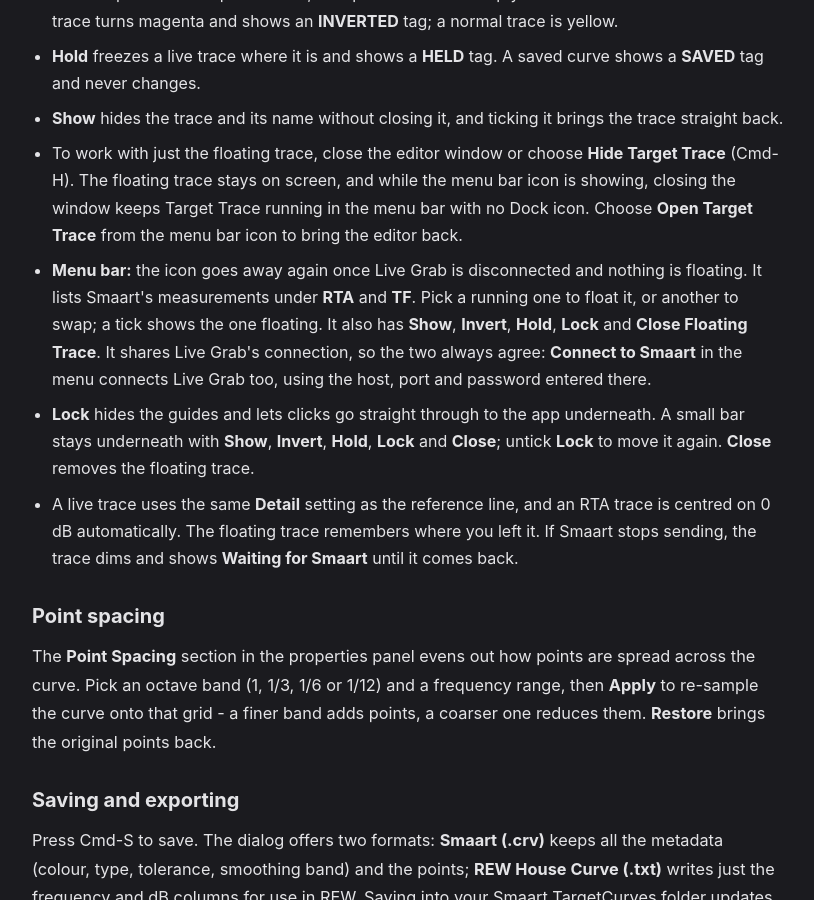
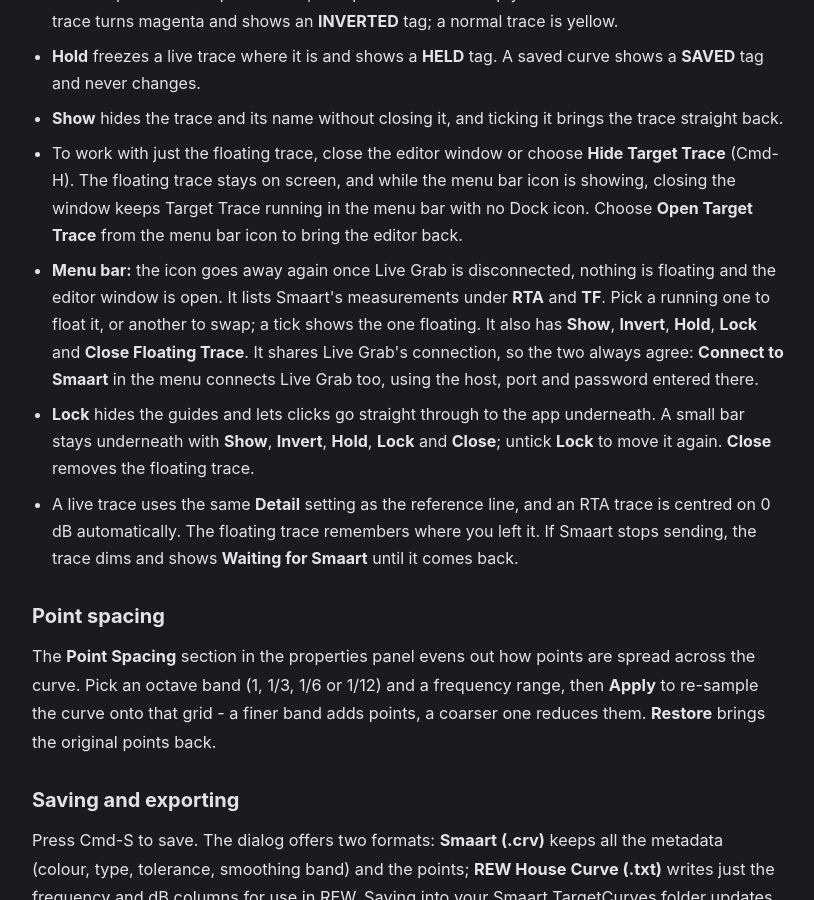
Before and after one commit to BSKapps/bskapps.github.io, a Jekyll site: the page built from articles/target-trace-guide/index.html, in a window 1280 px wide and 900 px high, scrolled down 4305 px. Shown: the whole window, without its empty margins (232-1046 px from the left). Built offline with Jekyll 4.4.1, drawn with Linux system fonts in a browser that asks for light colours.

Commit message:
Target Trace guide: the menu bar icon stays while the editor is closed to the menu bar

```diff
--- a/_data/guides/target-trace-guide.json
+++ b/_data/guides/target-trace-guide.json
@@ -197,7 +197,7 @@
             "**Hold** freezes a live trace where it is and shows a **HELD** tag. A saved curve shows a **SAVED** tag and never changes.",
             "**Show** hides the trace and its name without closing it, and ticking it brings the trace straight back.",
             "To work with just the floating trace, close the editor window or choose **Hide Target Trace** (Cmd-H). The floating trace stays on screen, and while the menu bar icon is showing, closing the window keeps Target Trace running in the menu bar with no Dock icon. Choose **Open Target Trace** from the menu bar icon to bring the editor back.",
-    "**Menu bar:** the icon goes away again once Live Grab is disconnected and nothing is floating. It lists Smaart's measurements under **RTA** and **TF**. Pick a running one to float it, or another to swap; a tick shows the one floating. It also has **Show**, **Invert**, **Hold**, **Lock** and **Close Floating Trace**. It shares Live Grab's connection, so the two always agree: **Connect to Smaart** in the menu connects Live Grab too, using the host, port and password entered there.",
+    "**Menu bar:** the icon goes away again once Live Grab is disconnected, nothing is floating and the editor window is open. It lists Smaart's measurements under **RTA** and **TF**. Pick a running one to float it, or another to swap; a tick shows the one floating. It also has **Show**, **Invert**, **Hold**, **Lock** and **Close Floating Trace**. It shares Live Grab's connection, so the two always agree: **Connect to Smaart** in the menu connects Live Grab too, using the host, port and password entered there.",
             "**Lock** hides the guides and lets clicks go straight through to the app underneath. A small bar stays underneath with **Show**, **Invert**, **Hold**, **Lock** and **Close**; untick **Lock** to move it again. **Close** removes the floating trace.",
             "A live trace uses the same **Detail** setting as the reference line, and an RTA trace is centred on 0 dB automatically. The floating trace remembers where you left it. If Smaart stops sending, the trace dims and shows **Waiting for Smaart** until it comes back."
           ]
```
